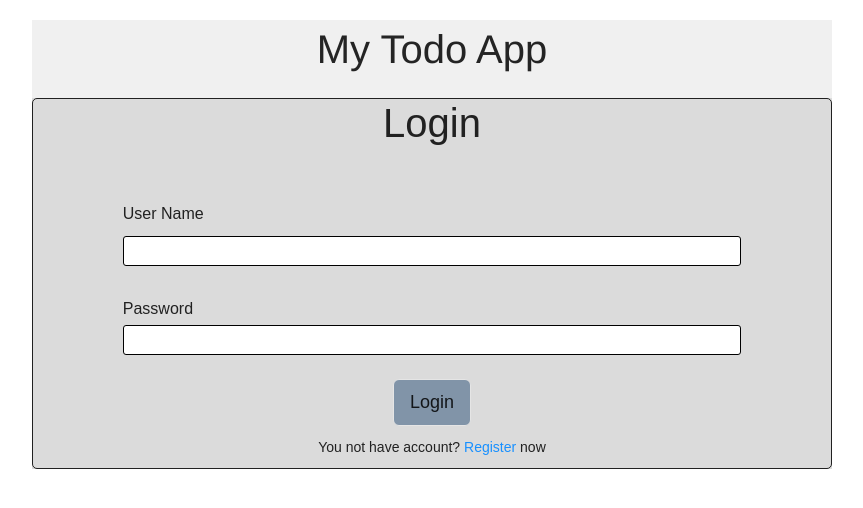
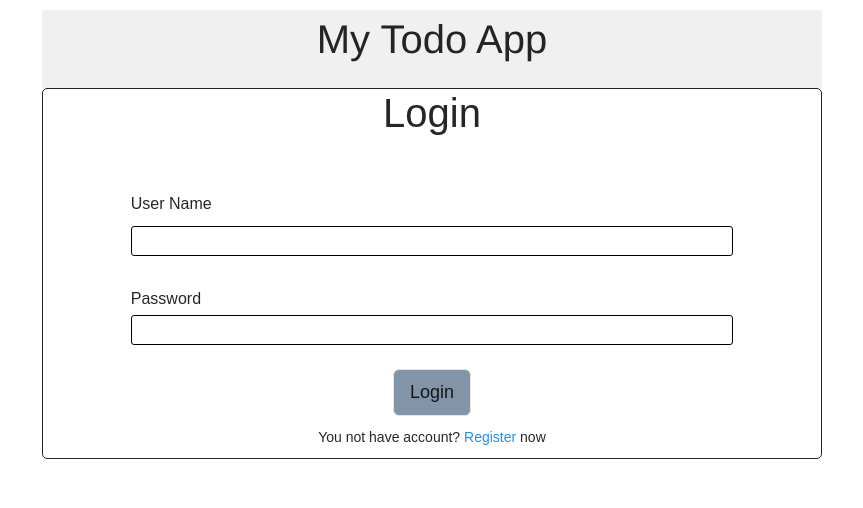
Before and after one commit to Mysuu/Test-Todo, a React (Create React App) app: page / in a window 1280 px wide. Shown: the top 508 px of the page, without its empty margins (208-1071 px from the left). Built offline with nearby package versions, Linux system fonts and the light colour scheme.

Commit message:
update todo app

```diff
--- a/src/components/Pagination/Pagination.js
+++ b/src/components/Pagination/Pagination.js
@@ -1,5 +1,6 @@
 import React, { useState, useEffect } from "react";
 import { useSelector } from "react-redux";
+import { Link } from "react-router-dom";
 
 const Pagination = ({ page, setPage }) => {
   const count = useSelector((state) => state.todoReducer.count);
@@ -26,18 +27,22 @@ const Pagination = ({ page, setPage }) => {
 
   return (
     <div className="pagination">
+      <Link to={`?page=${page - 1}`}>
         <button
           className={`btn ${page === 1 ? "hide-button" : ""}`}
           onClick={prevPage}
         >
           Back
         </button>
+      </Link>
+      <Link to={`?page=${page + 1}`}>
         <button
           className={`btn ${page === totalPage ? "hide-button" : ""}`}
           onClick={nextPage}
         >
           Next
         </button>
+      </Link>
     </div>
   );
 };
--- a/src/components/Todo/Todo.css
+++ b/src/components/Todo/Todo.css
@@ -1,4 +1,8 @@
 /* Todos */
+.todo-list {
+  background: rgb(219, 219, 219);
+}
+
 .todo-list ul {
   padding: 0 10px 0px 10px;
   list-style-type: none;
--- a/src/index.css
+++ b/src/index.css
@@ -2,8 +2,8 @@
   font-family: Avenir, Helvetica, Arial, sans-serif;
   -webkit-font-smoothing: antialiased;
   -moz-osx-font-smoothing: grayscale;
-  background: rgb(219, 219, 219);
-  margin: 20px auto;
+  margin: 0px auto;
   width: 90%;
   max-width: 800px;
+  padding: 10px;
  }
--- a/src/index.js
+++ b/src/index.js
@@ -1,7 +1,7 @@
 import React from "react";
 import ReactDOM from "react-dom";
 import "./index.css";
-import "antd/dist/antd.css";
+import "antd/dist/antd.min.css";
 import App from "./App";
 import { Provider } from "react-redux";
 import store from "./redux/store";
```
Lines whose indentation alone changed are shown as unchanged.
